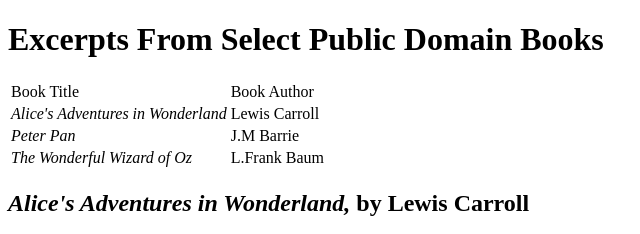
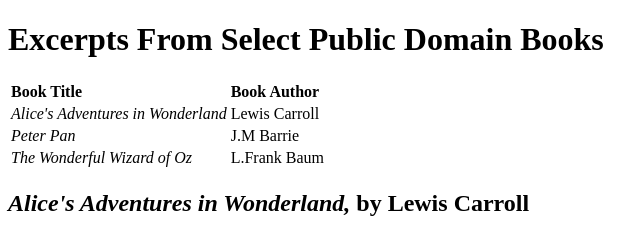
Before and after one commit to gpasillas01/GriseldaPasillas-Lab3, a plain HTML site: page index.html in a window 1280 px wide. Shown: the top 234 px of the page, 0-640 px from the left. Drawn offline with Linux system fonts and the light colour scheme.

Commit message:
Update index.html

```diff
--- a/index.html
+++ b/index.html
@@ -19,8 +19,8 @@ Excerpts From Select Public Domain Books
 <table>
 
 <tr>
-<td>Book Title</td>
-<td>Book Author</td>
+      <td><strong>Book Title</strong></td>
+      <td><strong>Book Author</strong></td>
 </tr>
       <tr>
 <td><i>Alice's Adventures in Wonderland</i></td>
```
